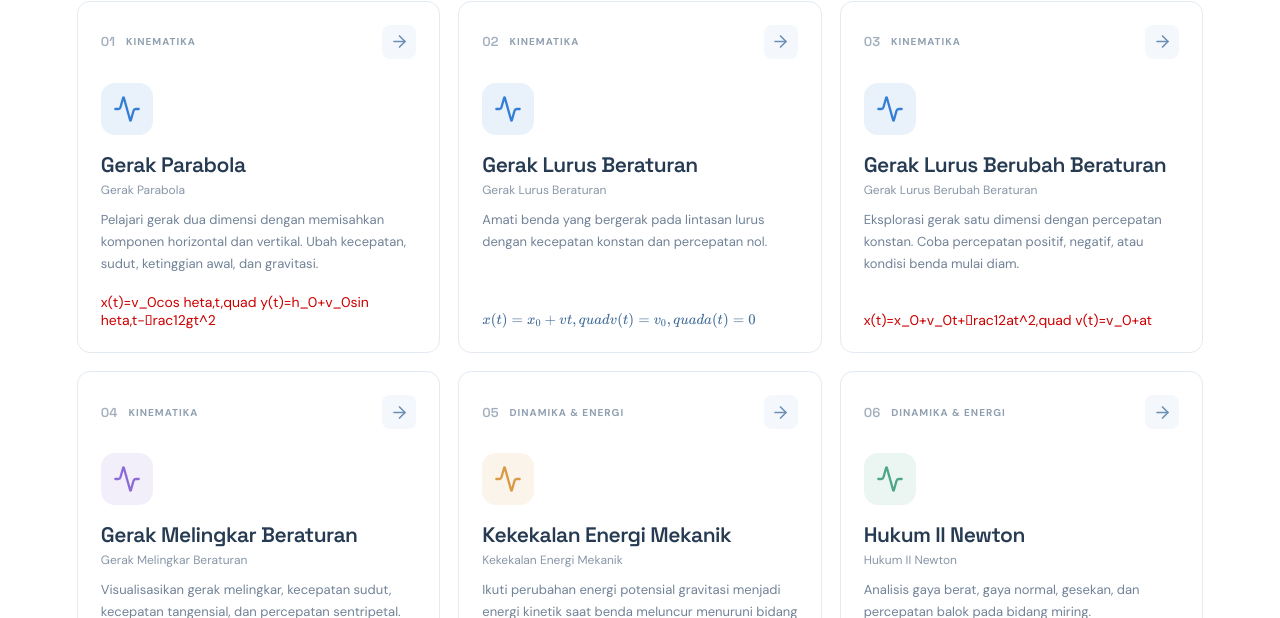
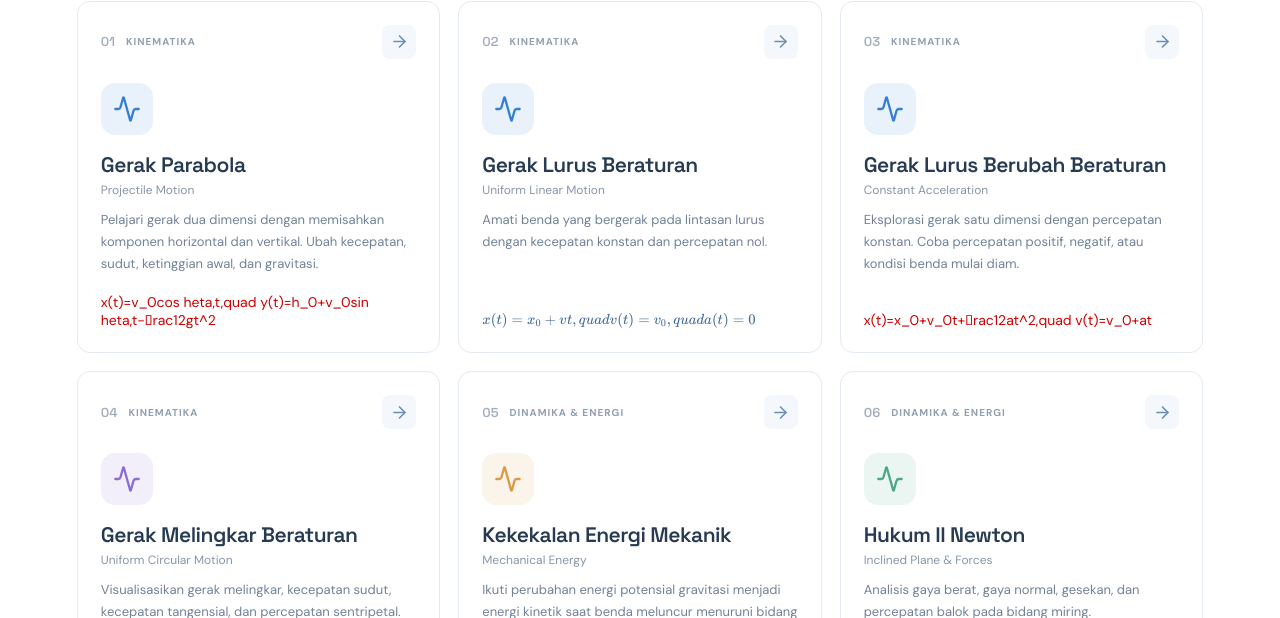
Before and after one commit to Zarr-Dev/physimus, a React (Vite) app: page / in a window 1280 px wide. Shown: the part 942-1560 px from the top of the page. Built offline with nearby package versions, Linux system fonts and the light colour scheme.

Commit message:
i18n: translate lab cards, categories and parameter controls

```diff
--- a/src/App.tsx
+++ b/src/App.tsx
@@ -150,6 +150,23 @@ const englishLabText: Record<LabId,{description:string;question:string}> = {
   spring: {description:"Explore a mass-spring oscillator and the relationship between restoring force, spring stiffness, mass, period, and frequency.",question:"How do mass and spring stiffness affect the oscillation period?"}
 };
 
+function parameterText(language:Language,key:string,fallback:string) {
+  if(language==="ID") return fallback;
+  const en:Record<string,string> = {
+    speed:"Initial speed",angle:"Launch angle",height:"Initial height",gravity:"Gravity",
+    acceleration:"Acceleration",radius:"Radius",omega:"Angular velocity",mass:"Mass",
+    friction:"Friction coefficient",spring:"Spring constant",amplitude:"Amplitude"
+  };
+  return en[key]??fallback;
+}
+
+function categoryText(language:Language,category:string) {
+  if(language==="ID") return category;
+  if(category==="KINEMATIKA") return "KINEMATICS";
+  if(category==="GETARAN") return "OSCILLATIONS";
+  return "DYNAMICS & ENERGY";
+}
+
 function tLabel(language: Language, lab: Lab) {
   if (language === "EN") return {title:lab.subtitle, description:englishLabText[lab.id].description, question:englishLabText[lab.id].question};
   return {title:lab.title, description:lab.description, question:lab.question};
@@ -220,11 +237,11 @@ function Hero({language,onOpen}:{language:Language;onOpen:()=>void}) {
 
 function LabCard({lab,language,onOpen,index}:{lab:Lab;language:Language;onOpen:(id:LabId)=>void;index:number}) {
   const label=tLabel(language,lab);
-  const category=language==="ID"?lab.category:lab.category==="KINEMATIKA"?"KINEMATICS":lab.category==="GETARAN"?"OSCILLATIONS":"DYNAMICS & ENERGY";
+  const category=categoryText(language,lab.category);
   return <button className="lab-card" onClick={()=>onOpen(lab.id)}>
     <div className="lab-card-top"><span className="lab-index">{String(index+1).padStart(2,"0")}</span><span className="lab-category">{category}</span><span className="lab-arrow"><ArrowRight size={19}/></span></div>
     <div className="lab-card-icon" style={{"--lab-color":lab.color} as CSSProperties}><Activity size={28}/></div>
-    <h3>{lab.title}</h3><p className="lab-subtitle">{label.title}</p>
+    <h3>{language==="ID"?lab.title:lab.subtitle}</h3><p className="lab-subtitle">{language==="ID"?lab.subtitle:lab.title}</p>
     <p className="lab-description">{label.description}</p>
     <div className="lab-formula"><Equation value={lab.formula}/></div>
   </button>;
@@ -515,7 +532,7 @@ function Laboratory({labId,language,onBack,onChoose}:{labId:LabId;language:Langu
   const activeLabLabel=tLabel(language,lab);
   return <main className="workspace-page">
     <div className="workspace-heading">
-      <div><button className="breadcrumb" onClick={onBack}><ArrowLeft size={16}/>{words[language].discoverMore}</button><div className="workspace-title-line"><span className="eyebrow">{lab.category}</span><span className="model-pill">{w.model}</span></div><h1>{language==="ID"?lab.title:lab.subtitle}</h1><p>{activeLabLabel.description}</p></div>
+      <div><button className="breadcrumb" onClick={onBack}><ArrowLeft size={16}/>{words[language].discoverMore}</button><div className="workspace-title-line"><span className="eyebrow">{categoryText(language,lab.category)}</span><span className="model-pill">{w.model}</span></div><h1>{language==="ID"?lab.title:lab.subtitle}</h1><p>{activeLabLabel.description}</p></div>
       <div className="workspace-actions">
         <button className="secondary-button" onClick={()=>onChoose(lab.id)}><ChevronDown size={17}/>{w.laboratory}</button>
         <button className="secondary-button" onClick={()=>fileRef.current?.click()}><Upload size={17}/>{w.load}</button>
@@ -528,7 +545,7 @@ function Laboratory({labId,language,onBack,onChoose}:{labId:LabId;language:Langu
         <div className="panel-title"><span>01</span><h2>{w.expr}</h2></div>
         <div className="formula-box"><Equation value={lab.formula} display/></div>
         <div className="panel-title parameter-title"><span>02</span><h2>{w.parameters}</h2><Settings2 size={18}/></div>
-        <div className="parameter-list">{lab.params.map(param=><Slider key={param.key} param={param} value={values[param.key]} onChange={v=>changeParam(param.key,v)}/>)}</div>
+        <div className="parameter-list">{lab.params.map(param=><Slider key={param.key} param={{...param,label:parameterText(language,param.key,param.label)}} value={values[param.key]} onChange={v=>changeParam(param.key,v)}/>)}</div>
         <div className="question-box"><span><CircleHelp size={17}/>{w.question}</span><p>{activeLabLabel.question}</p></div>
         <div className="panel-actions"><button onClick={()=>setMenuOpen(!menuOpen)}><SlidersHorizontal size={16}/>{w.assumptions}<ChevronDown size={15}/></button>{menuOpen&&<p>{lab.id==="projectile"?w.noDrag:language==="ID"?"Model menggunakan parameter ideal dan mengabaikan faktor yang tidak tercantum pada kontrol.":"The model uses idealized parameters and ignores factors not listed in the controls."}</p>}</div>
       </aside>
```
